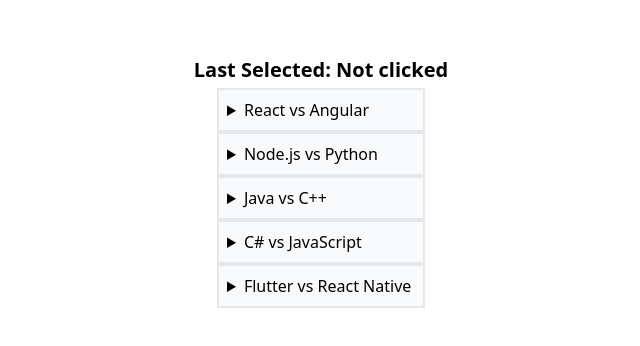
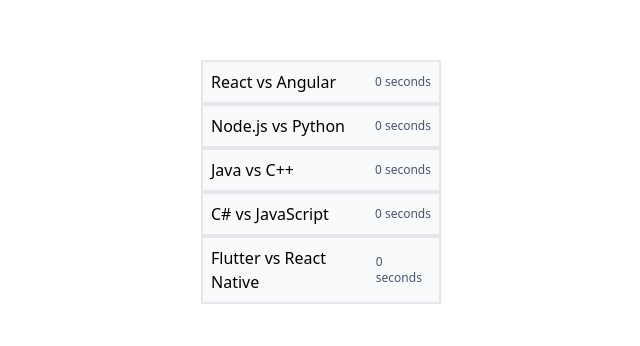
Before and after one commit to SoniSPprajapati/Brandoni, a React (Vite) app: page / in a window 1280 px wide. Shown: the part 218-564 px from the top of the page, without its empty margins (319-959 px from the left). Built offline with nearby package versions, Linux system fonts and the light colour scheme; no server answers.

Commit message:
Complete

```diff
--- a/src/Accordion.jsx
+++ b/src/Accordion.jsx
@@ -1,3 +1,5 @@
+import { useState, useEffect } from "react";
+
 function Accordion({
   title,
   description,
@@ -5,16 +7,39 @@
   isOpen = false,
   onClick = () => {},
 }) {
+  const [readTime, setReadTime] = useState(0);
+  const URL = "https://wakati.ritoho8508.workers.dev/api/calculate";
+
+  useEffect(() => {
+    fetch(URL, {
+      method: "POST",
+      headers: {
+        "Content-Type": "application/json",
+      },
+      body: JSON.stringify({
+        sentence: description,
+      }),
+    })
+      .then((res) => res.json())
+      .then((data) => {
+        setReadTime(data.seconds);
+      });
+  }, []);
+
   return (
     <details
-      className="w-52 border-2 border-collapse bg-gray-50 p-2"
+      className="w-60 border-2 border-collapse bg-gray-50 p-2"
       open={isOpen}
       onToggle={() => onClick()}
     >
       <summary
-        className={`cursor-pointer ${showUnderline ? "hover:underline" : ""}`}
+        className={`cursor-pointer ${
+          showUnderline ? "hover:underline" : ""
+        } flex justify-between items-center`}
       >
         {title}
+
+        <span className="text-xs text-slate-600">{readTime} seconds</span>
       </summary>
       <p className="text-sm">{description}</p>
     </details>
--- a/src/App.jsx
+++ b/src/App.jsx
@@ -1,21 +1,10 @@
-import { useState } from "react";
-import configs from "./assets/data.json";
+import data from "./assets/data.json";
 import Bellow from "./Bellow.jsx";
 
 function App() {
-  const [lastClicked, setLastClicked] = useState("Not clicked");
-
   return (
     <div className="flex flex-col gap-1 items-center justify-center min-h-screen">
-      <h1 className="text-xl font-bold">Last Selected: {lastClicked}</h1>
-      <Bellow
-        data={configs}
-        showUnderline={true}
-        isOpen={false}
-        onClick={(value) => {
-          setLastClicked(value);
-        }}
-      />
+      <Bellow data={data} />
     </div>
   );
 }
```
Also changed, not shown: 1 other file (tests, documents, lock files or other folders).
